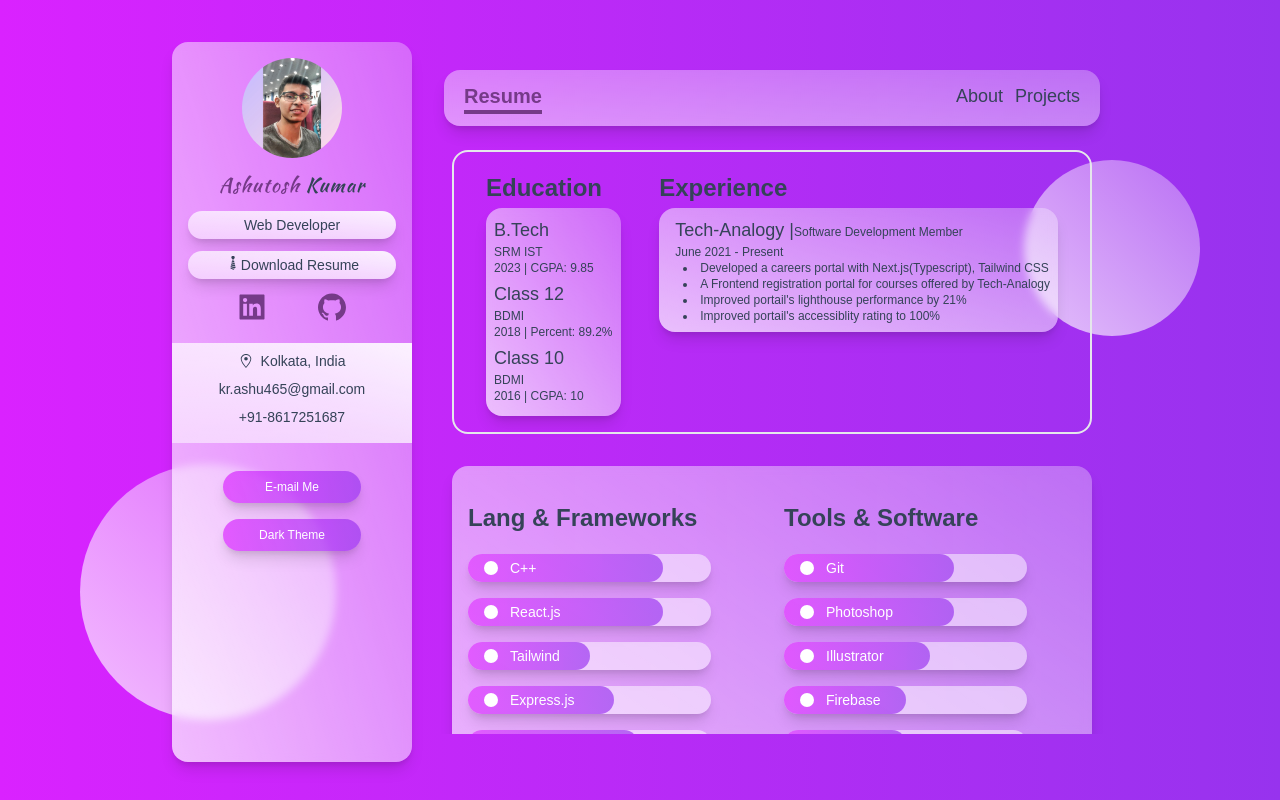
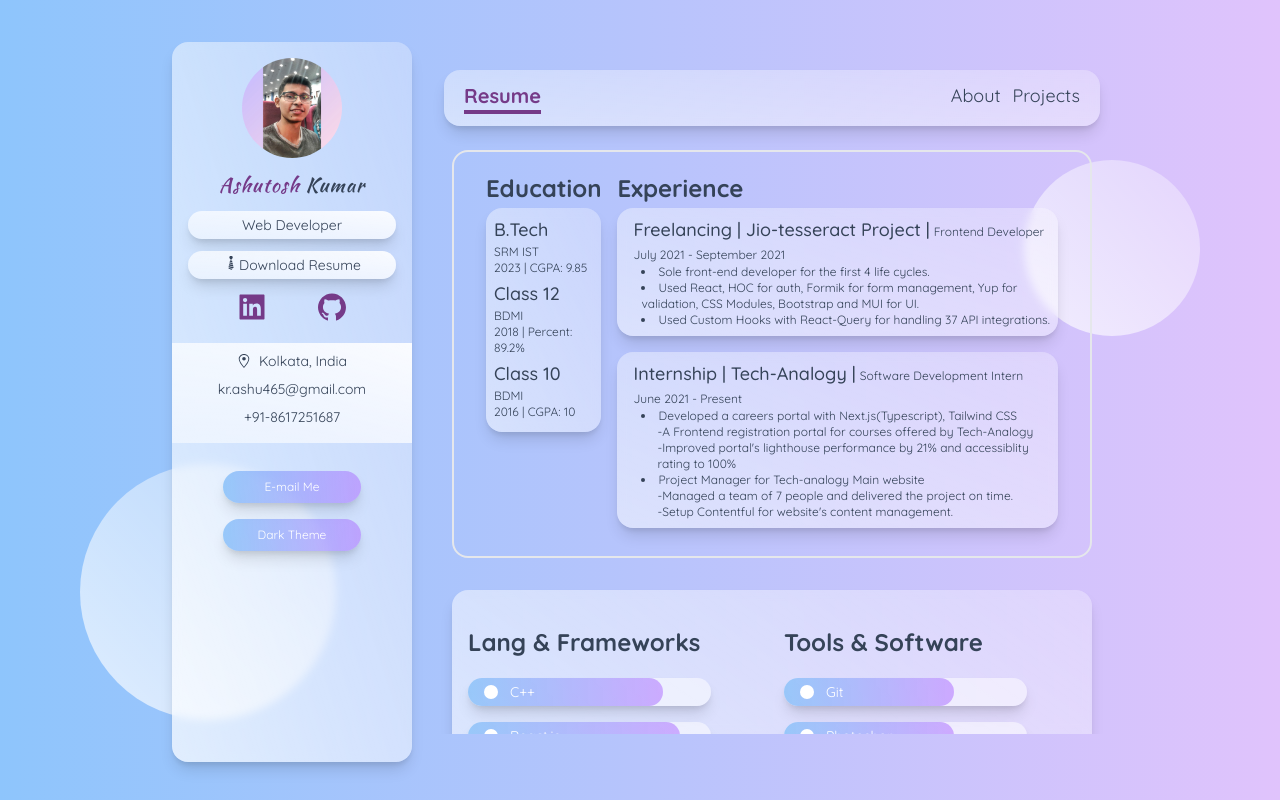
Before and after one commit to Ashu-tosh-Kr/Portfolio, a Next.js app: page /resume in a window 1280 px wide. Built offline with nearby package versions, Linux system fonts and the light colour scheme.

Commit message:
ui and info update

```diff
--- a/components/ProjectsNavbar.tsx
+++ b/components/ProjectsNavbar.tsx
@@ -27,7 +27,7 @@ const ProjectsNavbar: FunctionComponent<{
       <ul className="flex space-x-3">
         <NavItem value={"all"} {...props} />
         <NavItem value={"react"} {...props} />
-        <NavItem value={"next"} {...props} />
+        <NavItem value={"express"} {...props} />
       </ul>
     </div>
   );
--- a/data.ts
+++ b/data.ts
@@ -16,7 +16,7 @@ export const services: IService[] = [
     Icon: FaServer,
     title: "Backend  Development",
     about:
-      "Handle database, server, api using Express & other popular frameworks",
+      "Handle NoSQL databases, server, api using Express & other popular frameworks",
   },
   {
     Icon: AiOutlineApi,
@@ -27,7 +27,7 @@ export const services: IService[] = [
   {
     Icon: MdDeveloperMode,
     title: "Competitive Coder",
-    about: "A daily problem solver on Codechef",
+    about: "3 star on Codechef",
   },
 
 ]
@@ -40,17 +40,17 @@ export const languages: ISkill[] = [
   },
   {
     name: "React.js",
-    level: "80%",
+    level: "87%",
     Icon: BsCircleFill,
   },
   {
     name: "Tailwind",
-    level: "50%",
+    level: "70%",
     Icon: BsCircleFill,
   },
   {
     name: "Express.js",
-    level: "60%",
+    level: "69%",
     Icon: BsCircleFill,
   },
   {
@@ -94,11 +94,16 @@ export const tools: ISkill[] = [
   },
   {
     name: "Postman",
+    level: "80%",
+    Icon: BsCircleFill,
+  },
+  {
+    name: "Adobe XD",
     level: "50%",
     Icon: BsCircleFill,
   },
   {
-    name: "Adove XD",
+    name: "AWS",
     level: "50%",
     Icon: BsCircleFill,
   },
@@ -112,9 +117,19 @@ export const projects: IProject[] = [
       "This is a resort showcase web page",
     image_path: "/assets/projects/Resort.png",
     deployed_url: "https://myresorts.netlify.app/",
-    github_url: "https://github.com/Ashu-tosh-Kr/beach-resort",
+    github_url: "https://github.com/Ashu-tosh-Kr/beach-resort-react",
     category: ["react"],
     key_techs: ["React", "Contentful", "Context API"],
+  },
+  {
+    name: "inShare File-sharing",
+    description:
+      "This is a file sharing application with size limit of 10MB",
+    image_path: "/assets/projects/inShare.png",
+    deployed_url: "https://inshared.herokuapp.com/",
+    github_url: "https://github.com/Ashu-tosh-Kr/inShare-file-share-express",
+    category: ["express"],
+    key_techs: ["Express", "Multer", "AWS SES","AWS S3","MongoDB"],
   },
 
 
--- a/pages/resume.tsx
+++ b/pages/resume.tsx
@@ -39,7 +39,8 @@ const Bar: FunctionComponent<{ data: ISkill }> = ({
 const resume = () => {
   return (
     <motion.div
-      className="flex flex-col p-4 mb-3 overflow-scroll md:h-screen75 scrollbar-hide"
+      style={{ scrollbarWidth: "thin", scrollbarColor: "#a276cb transparent" }}
+      className="flex flex-col p-4 mb-3 overflow-x-hidden overflow-y-scroll md:h-screen75 "
       variants={routeAnimation}
       initial="initial"
       animate="animate"
@@ -55,7 +56,7 @@ const resume = () => {
         {/* Education */}
         <div className="">
           <h5 className="mt-1 mb-1 text-2xl font-bold">Education</h5>
-          <div className="flex p-2 justify-evenly md:flex-col shadow-custom-light backdrop-filter dark:shadow-custom-dark backdrop-blur-sm bg-gradient-to-tr from-glass-70 to-glass-30 dark:from-dark-700 dark:to-dark-700 lg:col-span-9 rounded-2xl">
+          <div className="flex p-2 justify-evenly md:flex-col shadow-custom-light backdrop-filter dark:shadow-custom-dark backdrop-blur-sm bg-gradient-to-tr from-glass-50 to-glass-30 dark:from-dark-700 dark:to-dark-700 lg:col-span-9 rounded-2xl">
             <div className="mb-1 ">
               <h5 className="text-lg font-medium">B.Tech</h5>
               <p className="text-xs">SRM IST</p>
@@ -75,26 +76,59 @@ const resume = () => {
         </div>
         {/* Experience */}
         <div>
-          <h5 className="my-1 text-2xl font-bold">Experience</h5>
-          <div className="p-2 shadow-custom-light backdrop-filter dark:shadow-custom-dark backdrop-blur-sm bg-gradient-to-tr from-glass-70 to-glass-30 dark:from-dark-700 dark:to-dark-700 lg:col-span-9 rounded-2xl">
+          <h5 className="my-1 ml-4 text-2xl font-bold">Experience</h5>
+          <div className="p-2 mb-4 ml-4 shadow-custom-light backdrop-filter dark:shadow-custom-dark backdrop-blur-sm bg-gradient-to-tr from-glass-50 to-glass-30 dark:from-dark-700 dark:to-dark-700 lg:col-span-9 rounded-2xl">
             <h5 className="ml-2 text-lg font-medium">
-              Tech-Analogy |
-              <span className="text-xs font-normal">
-                Software Development Member
+              Freelancing | Jio-tesseract Project |
+              <span className="ml-1 text-xs font-normal">
+                Frontend Developer
               </span>
             </h5>
-            <ul className="ml-2 text-xs font-normal">June 2021 - Present</ul>
+            <span className="ml-2 text-xs font-normal">
+              July 2021 - September 2021
+            </span>
+            <li className="ml-4 text-xs ">
+              Sole front-end developer for the first 4 life cycles.
+            </li>
+
+            <li className="ml-4 text-xs ">
+              Used React, HOC for auth, Formik for form management, Yup for
+              validation, CSS Modules, Bootstrap and MUI for UI.
+            </li>
+            <li className="ml-4 text-xs ">
+              Used Custom Hooks with React-Query for handling 37 API
+              integrations.
+            </li>
+          </div>
+          <div className="p-2 mb-3 ml-4 shadow-custom-light backdrop-filter dark:shadow-custom-dark backdrop-blur-sm bg-gradient-to-tr from-glass-50 to-glass-30 dark:from-dark-700 dark:to-dark-700 lg:col-span-9 rounded-2xl">
+            <h5 className="ml-2 text-lg font-medium">
+              Internship | Tech-Analogy |
+              <span className="ml-1 text-xs font-normal">
+                Software Development Intern
+              </span>
+            </h5>
+            <span className="ml-2 text-xs font-normal">
+              June 2021 - Present
+            </span>
             <li className="ml-4 text-xs ">
               Developed a careers portal with Next.js(Typescript), Tailwind CSS
             </li>
-            <li className="ml-4 text-xs">
-              A Frontend registration portal for courses offered by Tech-Analogy
+            <li className="ml-8 text-xs list-none">
+              -A Frontend registration portal for courses offered by
+              Tech-Analogy
             </li>
-            <li className="ml-4 text-xs">
-              Improved portail's lighthouse performance by 21%
+            <li className="ml-8 text-xs list-none">
+              -Improved portal's lighthouse performance by 21% and accessiblity
+              rating to 100%
             </li>
-            <li className="ml-4 text-xs">
-              Improved portail's accessiblity rating to 100%
+            <li className="ml-4 text-xs ">
+              Project Manager for Tech-analogy Main website
+            </li>
+            <li className="ml-8 text-xs list-none">
+              -Managed a team of 7 people and delivered the project on time.
+            </li>
+            <li className="ml-8 text-xs list-none">
+              -Setup Contentful for website's content management.
             </li>
           </div>
         </div>
--- a/styles/globals.css
+++ b/styles/globals.css
@@ -1,8 +1,10 @@
+@import url("https://fonts.googleapis.com/css2?family=Quicksand:wght@300;400;500;600;700&display=swap");
 @tailwind base;
 @tailwind components;
 @tailwind utilities;
 
 body {
+  font-family: Quicksand !important;
   background: black;
   font-family: sans-serif;
   color: #354358;
@@ -26,4 +28,5 @@ body {
 /* Handle */
 ::-webkit-scrollbar-thumb {
   background-image: linear-gradient(to right bottom, #753a88, #753a88);
+  border-radius: 5px;
 }
--- a/tailwind.config.js
+++ b/tailwind.config.js
@@ -42,10 +42,10 @@ module.exports = {
           DEFAULT: "#cc2b5e",
           fg1: "#cc2b5e",
           fg2: "#753a88",
-          fg1t: "rgba(218, 34, 255, 0.67)",
-          fg2t: "rgba(151, 51, 238, 0.67)",
-          bg1: "#DA22FF",
-          bg2: "#9733EE",
+          fg2t: "rgba(171,102,255,0.5)",
+          fg1t: "rgba(116,182,247,0.7)",
+          bg1: "#8EC5FC",
+          bg2: "#E0C3FC",
         },
         dark: {
           DEFAULT: "#010101",
--- a/types.ts
+++ b/types.ts
@@ -23,4 +23,4 @@ export interface IProject {
     key_techs: string[];
   }
 
-  export type Category = "react" | "next";
+  export type Category = "react" | "next" | "express";
```
Also changed, not shown: public/assets/projects/inShare.png (added), 1 other file (tests, documents, lock files or other folders).
